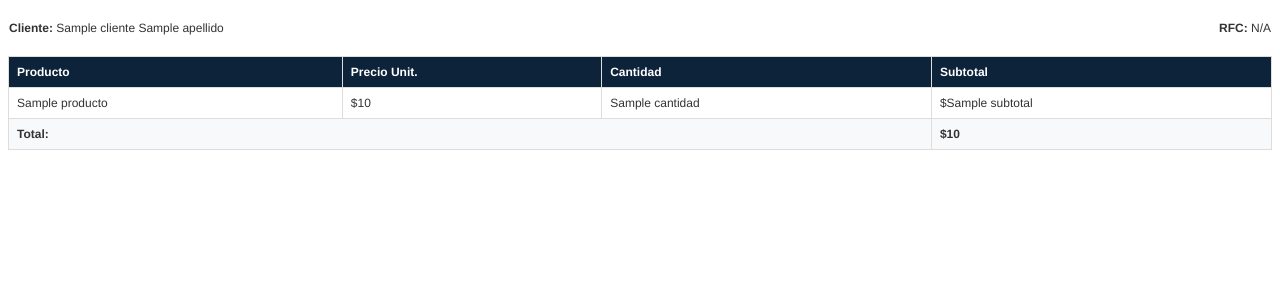
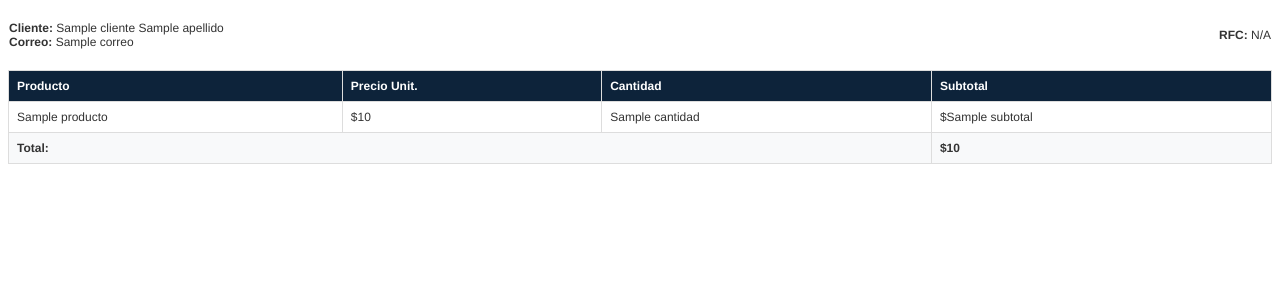
Before and after one commit to ElliotGamez927/django, a Django app: template ventas/templates/ventas/factura_pdf.html in a window 1280 px wide. Shown: the part 86-386 px from the top of the page. Run offline with Django 4.2, Linux system fonts and the light colour scheme; the template is opened without the code that fills it: most values are stand-ins (such as "Sample title", 1, 10 or a date in 2020).

Commit message:
Factura PDF: correo debajo del cliente y RFC

```diff
--- a/ventas/templates/ventas/factura_pdf.html
+++ b/ventas/templates/ventas/factura_pdf.html
@@ -54,10 +54,14 @@
 
     <table class="info-table">
         <tr>
-            <td><strong>Cliente:</strong> {{ venta.cliente.nombre }} {{ venta.cliente.apellido }}</td>
+            <td>
+                <strong>Cliente:</strong> {{ venta.cliente.nombre }} {{ venta.cliente.apellido }}<br>
+                <strong>Correo:</strong> {{ venta.cliente.correo }}
+            </td>
             <td class="text-right"><strong>RFC:</strong> {{ venta.cliente.rfc|default:"N/A" }}</td>
         </tr>
     </table>
+
 
     <table class="details-table">
         <thead>
```
